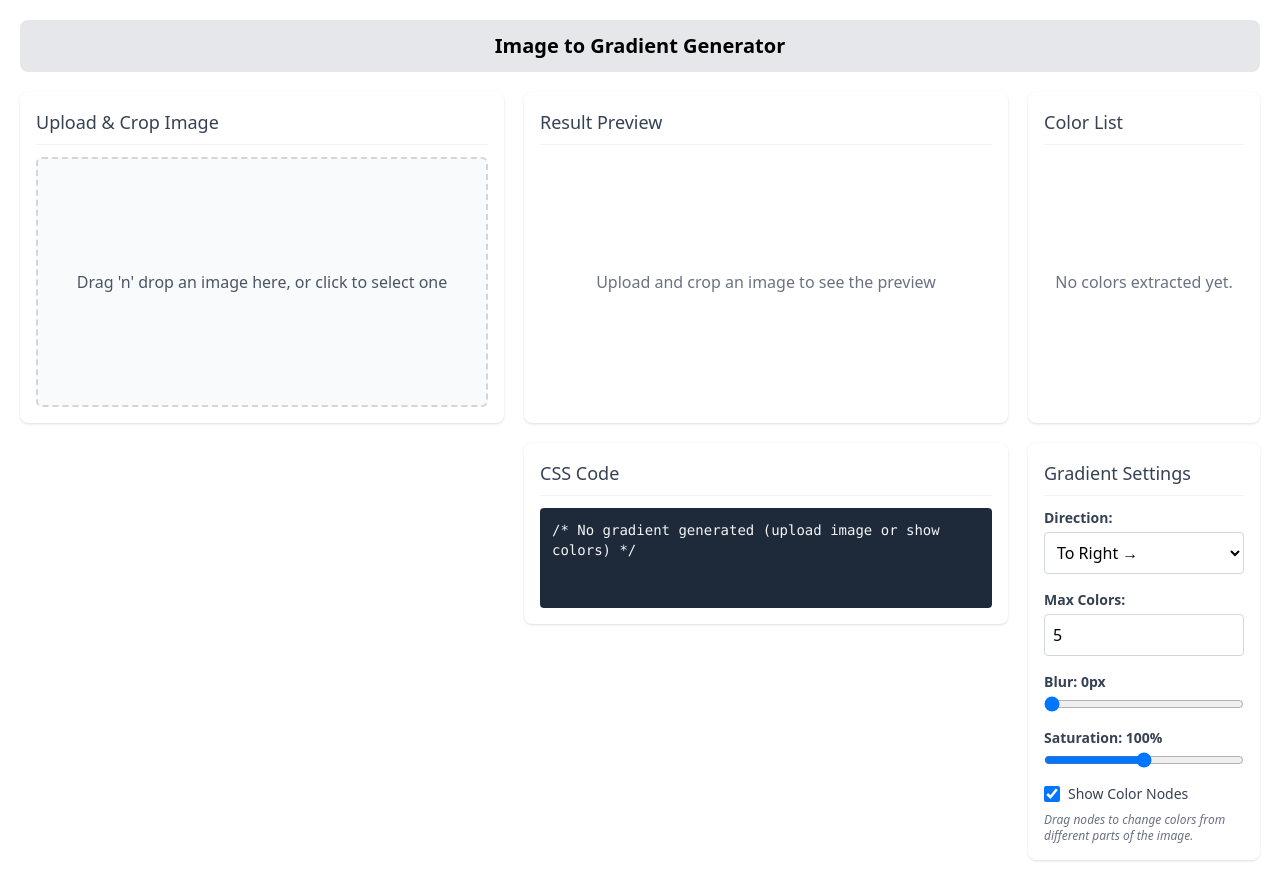
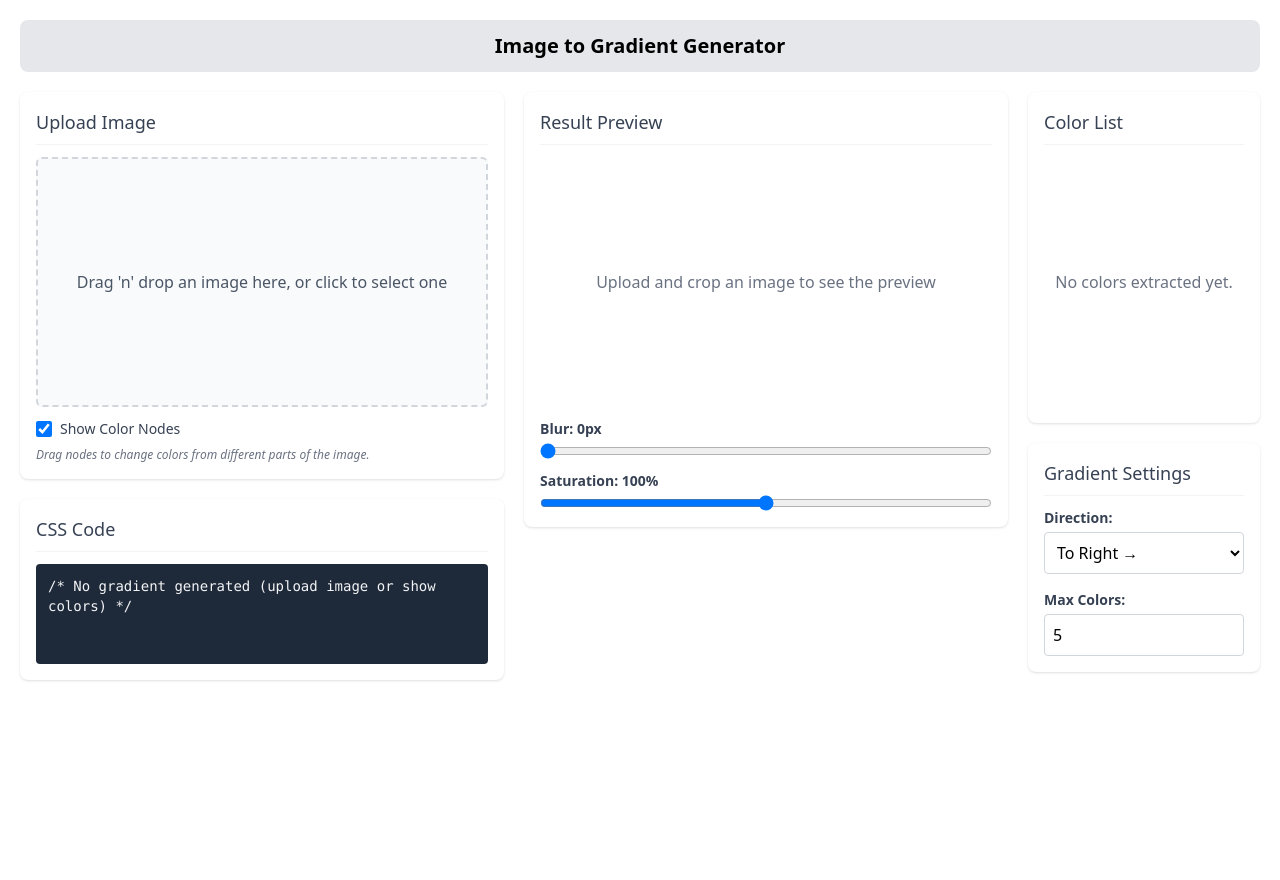
Before and after one commit to bagusindrayana/my-gradient, a React (Vite) app: page / in a window 1280 px wide. After the commit the page ends 800 px from the top, so only its background shows below. Built offline with nearby package versions, Linux system fonts and the light colour scheme.

Commit message:
refactor remove unused script

```diff
--- a/src/App.jsx
+++ b/src/App.jsx
@@ -52,7 +52,6 @@ function App() {
   // Gradient Settings State
   const [gradientDirection, setGradientDirection] = useState('to right');
   const [colorCount, setColorCount] = useState(5); // Default: 5 colors
-  const [colorThreshold, setColorThreshold] = useState(10); // Placeholder threshold
   // Effects State
   const [blurValue, setBlurValue] = useState(0); // 0px blur initially
   const [saturationValue, setSaturationValue] = useState(100); // 100% saturation initially
@@ -298,7 +297,7 @@ function App() {
       setPalette([]);
       setColorSamplePoints([]);
     }
-  }, [completedCrop]); // Remove colorCount and colorThreshold from dependencies
+  }, [completedCrop]);
 
   // Separate effect to handle colorCount changes
   useEffect(() => {
@@ -495,36 +494,13 @@ function App() {
 
   // Effect to update colorItems when palette changes from extraction OR threshold changes
   useEffect(() => {
-    // 1. Apply Threshold Filtering (Simplified Approach)
-    // Convert 0-100 threshold range to an approximate RGB distance range (0-442)
-    // This mapping might need tuning. Lower threshold = smaller distance = less merging.
-    // const maxDistance = (colorThreshold / 100) * 100; // Example: threshold 10 -> maxDistance 10
-
-    // let filteredPalette = [];
-    // if (palette.length > 0) {
-    //   // Always keep the first color
-    //   filteredPalette.push(palette[0]);
-    //   // Iterate through the rest
-    //   for (let i = 1; i < palette.length; i++) {
-    //     // Compare current color to the *last added* color in filteredPalette
-    //     const distance = calculateColorDistance(palette[i], filteredPalette[filteredPalette.length - 1]);
-    //     // If the distance is greater than the threshold, keep the color
-    //     if (distance > maxDistance) {
-    //       filteredPalette.push(palette[i]);
-    //     }
-    //   }
-    // }
-
-    // 2. Map the filtered palette to colorItems
     setColorItems(palette.map((color, index) => ({
       id: `${color}-${index}-${Date.now()}`, // Create a unique ID
       color: color,
       isVisible: true, // Default to visible
     })));
 
-    // console.log(`Filtered palette (${filteredPalette.length} colors) with threshold ${colorThreshold} (maxDist: ${maxDistance.toFixed(2)}):`, filteredPalette);
-    console.log(`Palette (${palette.length} colors) with threshold ${colorThreshold}:`, palette);
-  }, [palette, colorThreshold]); // Re-run when palette or threshold changes
+  }, [palette]); // Re-run when palette or threshold changes
 
   // --- Generate Filter CSS ---
   const generateFilterCss = () => {
@@ -815,8 +791,8 @@ function App() {
       </header>
       <main className="grid grid-cols-3 md:grid-cols-5 gap-5">
         <div className="col-span-1 md:col-span-2 flex flex-col gap-5">
-          <section className="bg-white rounded-lg p-4 shadow">
-            <h2 className="mb-3 text-lg text-gray-700 pb-2 border-b border-gray-100">Upload & Crop Image</h2>
+          <section className="bg-white rounded-lg p-4 shadow space-y-3">
+            <h2 className=" text-lg text-gray-700 pb-2 border-b border-gray-100">Upload Image</h2>
 
             {imgSrc ? (
               <div {...getRootProps({
@@ -865,21 +841,39 @@ function App() {
               </div>
             )}
 
-            {/* Display crop info for debugging - remove later */}
-            {/* {completedCrop && (
-              <div className="mt-2 p-2 text-xs text-gray-600 bg-gray-100 rounded">
-                <p>Crop: W: {Math.round(completedCrop.width)}px H: {Math.round(completedCrop.height)}px</p>
-                <p>Pos: X: {Math.round(completedCrop.x)}px Y: {Math.round(completedCrop.y)}px</p>
+<div className="flex flex-col gap-1">
+                <div className="flex items-center gap-2">
+                  <input
+                    type="checkbox"
+                    id="showNodes"
+                    checked={showColorNodes}
+                    onChange={(e) => setShowColorNodes(e.target.checked)}
+                    className="w-4 h-4"
+                  />
+                  <label htmlFor="showNodes" className="text-sm text-gray-700">Show Color Nodes</label>
+                </div>
+                {showColorNodes && (
+                  <p className="text-xs text-gray-500 mt-1 italic">
+                    Drag nodes to change colors from different parts of the image.
+                  </p>
+                )}
               </div>
-            )} */}
 
           </section>
 
+          <section className="bg-white rounded-lg p-4 shadow">
+            <h2 className="mb-3 text-lg text-gray-700 pb-2 border-b border-gray-100">CSS Code</h2>
+            <pre className="min-h-[100px] bg-gray-800 text-gray-100 text-left whitespace-pre-wrap overflow-auto p-3 rounded text-sm">
+              <code>
+                {cssCodeResult || '/* CSS code will appear here */'}
+              </code>
+            </pre>
+          </section>
 
         </div>
         <div className='col-span-1 md:col-span-2 flex flex-col gap-5'>
-          <section className="bg-white rounded-lg p-4 shadow">
-            <h2 className="mb-3 text-lg text-gray-700 pb-2 border-b border-gray-100">
+          <section className="bg-white rounded-lg p-4 shadow space-y-3">
+            <h2 className=" text-lg text-gray-700 pb-2 border-b border-gray-100">
               Result Preview {isLoadingColors && '(Loading colors...)'}
             </h2>
             <div
@@ -894,19 +888,38 @@ function App() {
               {colorItems.length > 0 && colorItems.every(c => !c.isVisible) && 'All colors hidden'}
               {/* Placeholder for grain overlay if needed */}
             </div>
+
+            <div className="flex flex-col gap-1">
+                <label htmlFor="blur" className="font-semibold text-sm text-gray-700">Blur: {blurValue}px</label>
+                <input
+                  type="range"
+                  id="blur"
+                  min="0"
+                  max="20" // Max blur amount
+                  step="0.5"
+                  value={blurValue}
+                  onChange={(e) => setBlurValue(parseFloat(e.target.value))}
+                  className="w-full cursor-pointer"
+                />
+              </div>
+              <div className="flex flex-col gap-1">
+                <label htmlFor="saturation" className="font-semibold text-sm text-gray-700">Saturation: {saturationValue}%</label>
+                <input
+                  type="range"
+                  id="saturation"
+                  min="0" // 0% = grayscale
+                  max="200" // 200% = double saturation
+                  value={saturationValue}
+                  onChange={(e) => setSaturationValue(parseInt(e.target.value, 10))}
+                  className="w-full cursor-pointer"
+                />
+              </div>
           </section>
 
 
 
 
-          <section className="bg-white rounded-lg p-4 shadow">
-            <h2 className="mb-3 text-lg text-gray-700 pb-2 border-b border-gray-100">CSS Code</h2>
-            <pre className="min-h-[100px] bg-gray-800 text-gray-100 text-left whitespace-pre-wrap overflow-auto p-3 rounded text-sm">
-              <code>
-                {cssCodeResult || '/* CSS code will appear here */'}
-              </code>
-            </pre>
-          </section>
+
         </div>
         <div className="col-span-1 flex flex-col gap-5">
 
@@ -987,60 +1000,9 @@ function App() {
                   className="w-full p-2 border border-gray-300 rounded text-base"
                 />
               </div>
-              {/* <div className="flex flex-col gap-1">
-                <label htmlFor="threshold" className="font-semibold text-sm text-gray-700">Threshold: {colorThreshold}</label>
-                <input
-                  type="range"
-                  id="threshold"
-                  min="0"
-                  max="100" // Adjust range as needed
-                  value={colorThreshold}
-                  onChange={(e) => setColorThreshold(parseInt(e.target.value, 10))}
-                  className="w-full cursor-pointer"
-                />
-              </div> */}
-              <div className="flex flex-col gap-1">
-                <label htmlFor="blur" className="font-semibold text-sm text-gray-700">Blur: {blurValue}px</label>
-                <input
-                  type="range"
-                  id="blur"
-                  min="0"
-                  max="20" // Max blur amount
-                  step="0.5"
-                  value={blurValue}
-                  onChange={(e) => setBlurValue(parseFloat(e.target.value))}
-                  className="w-full cursor-pointer"
-                />
-              </div>
-              <div className="flex flex-col gap-1">
-                <label htmlFor="saturation" className="font-semibold text-sm text-gray-700">Saturation: {saturationValue}%</label>
-                <input
-                  type="range"
-                  id="saturation"
-                  min="0" // 0% = grayscale
-                  max="200" // 200% = double saturation
-                  value={saturationValue}
-                  onChange={(e) => setSaturationValue(parseInt(e.target.value, 10))}
-                  className="w-full cursor-pointer"
-                />
-              </div>
-              <div className="flex flex-col gap-1">
-                <div className="flex items-center gap-2">
-                  <input
-                    type="checkbox"
-                    id="showNodes"
-                    checked={showColorNodes}
-                    onChange={(e) => setShowColorNodes(e.target.checked)}
-                    className="w-4 h-4"
-                  />
-                  <label htmlFor="showNodes" className="text-sm text-gray-700">Show Color Nodes</label>
-                </div>
-                {showColorNodes && (
-                  <p className="text-xs text-gray-500 mt-1 italic">
-                    Drag nodes to change colors from different parts of the image.
-                  </p>
-                )}
-              </div>
+
+
+
             </div>
 
           </section>
```
